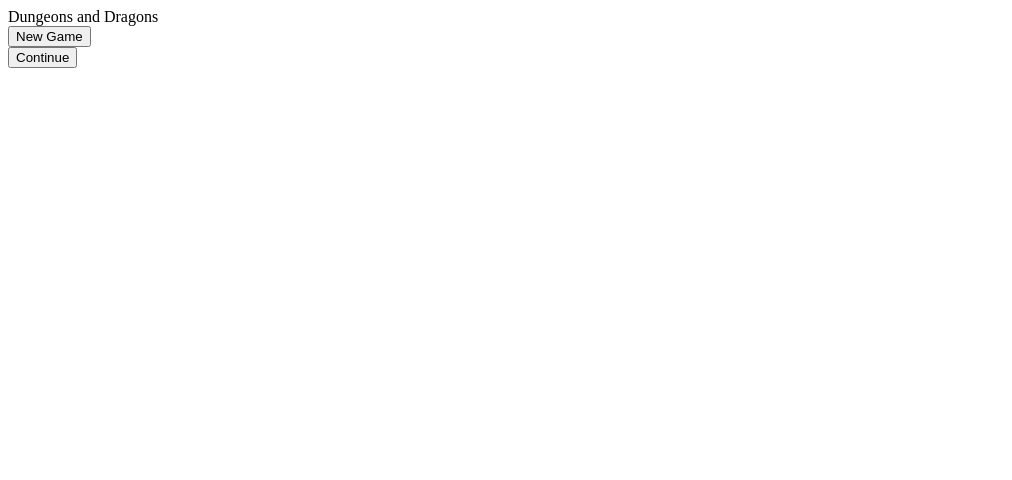
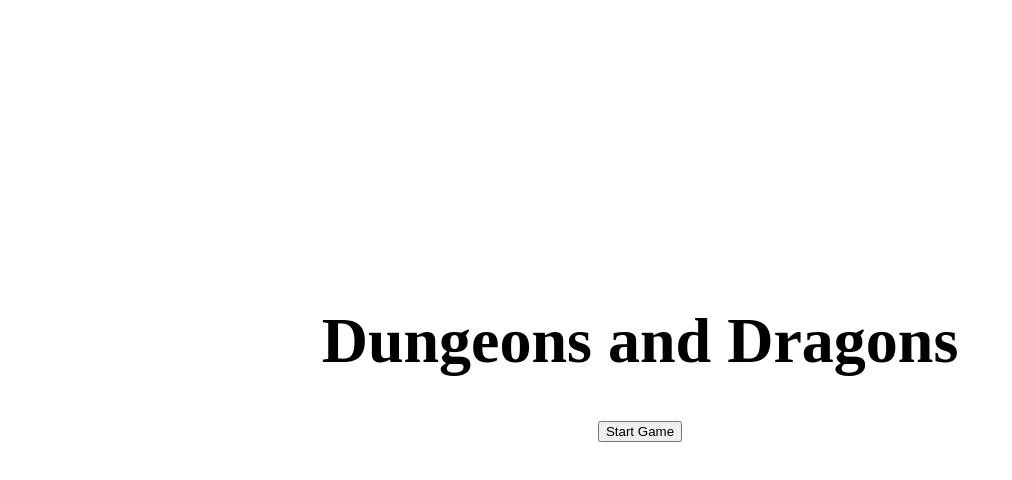
Before and after one commit to RandomGameCoder/DungeonsAndDragons, a plain HTML site: page index.html in a window 1280 px wide. Shown: the whole page, without its empty margins (0-1012 px from the left). Drawn offline with Linux system fonts and the light colour scheme.

Commit message:
start page almost complete

```diff
--- a/index.css
+++ b/index.css
@@ -1,10 +1,11 @@
-.container {
-    background-color: cadetblue;
-    display: flex;
-    align-items: center;
-    justify-content: center;
+.title {
+    font-size: xx-large;
+    font-weight: 600;
 }
 
-body {
-    background-color: blue;
+.container {
+    display: grid;
+    place-content: center;
+    justify-items: center;
+    padding-top: 20%;
 }
--- a/index.html
+++ b/index.html
@@ -3,13 +3,14 @@
 <html>
     <head>
         <title>Dungeons and Dragons - Menu</title>
-        <link rel=“stylesheet” type=“text/css” href='index.css'>
+        <link rel='stylesheet' type='text/css' href='index.css'>
     </head>
     <body>
         <div class="container">
-            <label>Dungeons and Dragons</label><br>
-            <button type="button" name="new_game">New Game</button><br>
-            <button type="button" name="continue">Continue</button><br>
+            <div class="title"><h1>Dungeons and Dragons</h1></div>
+            <div>
+                <button type='button' name='start_game' onclick="window.location.href='character.html'">Start Game</button>
+            </div>
         </div>
     </body>
 </html>
```
